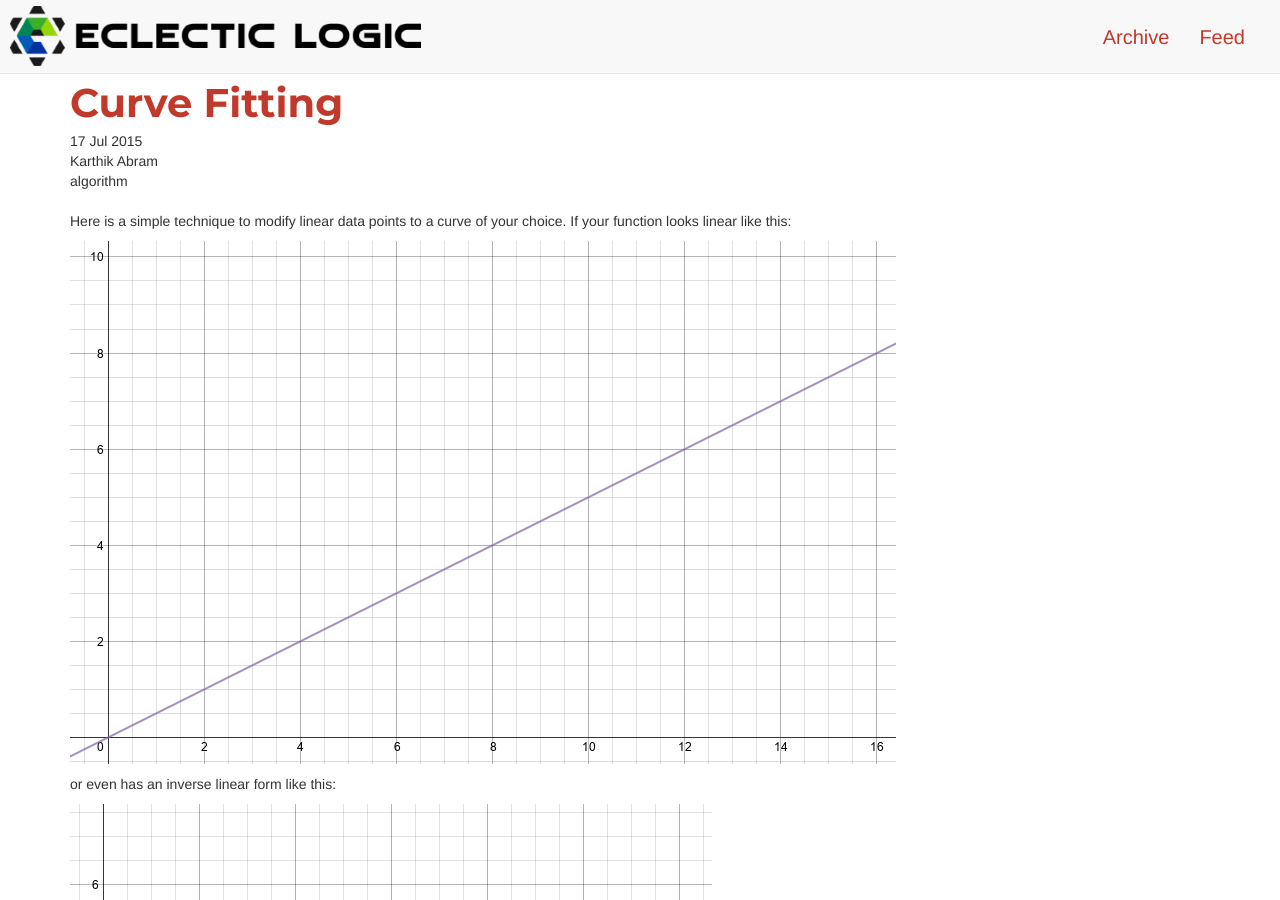
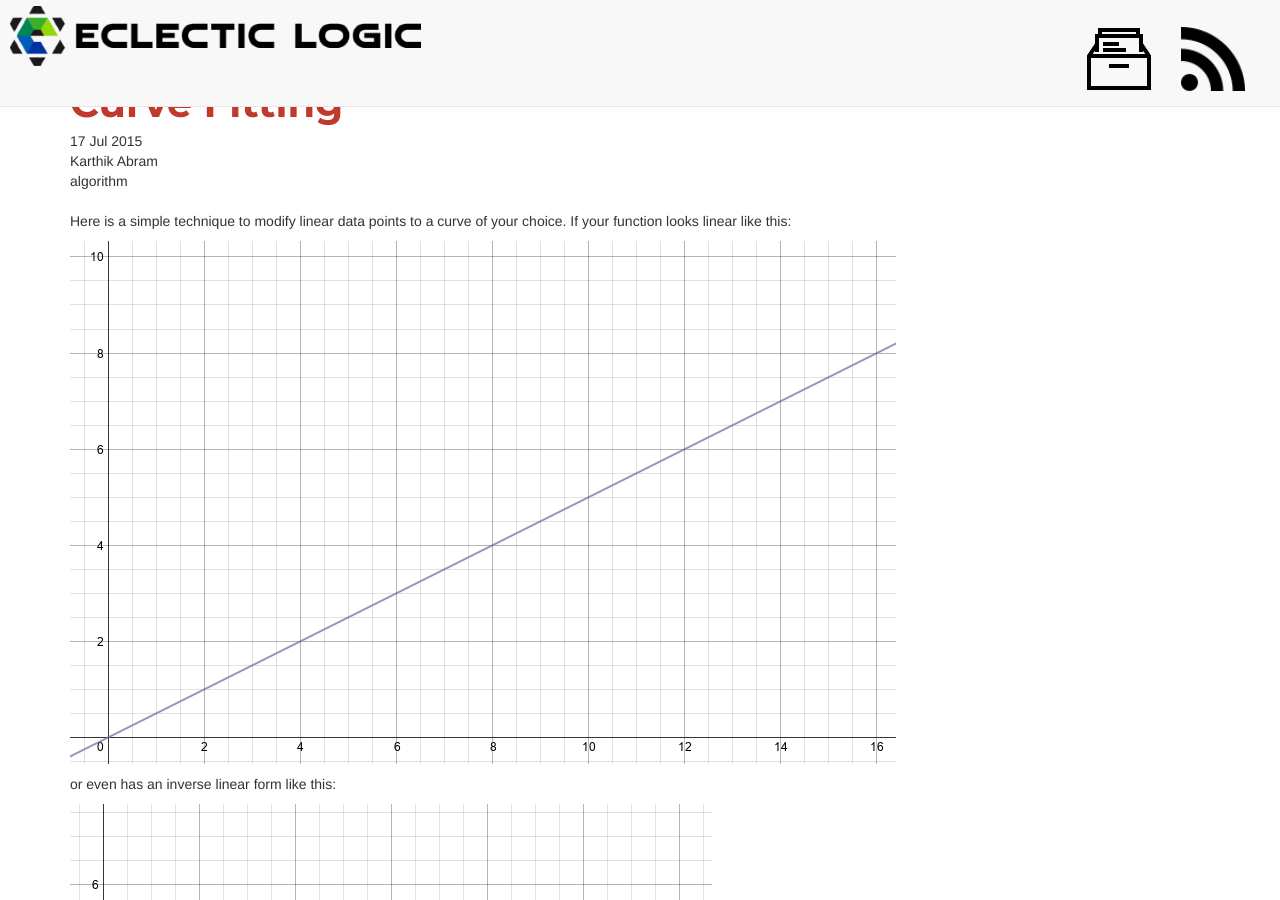
Before and after one commit to eclecticlogic/eclecticlogic.github.io, a Jekyll site: the page built from _posts/2015-07-17-curve-fitting.md, in a window 1280 px wide and 900 px high. Built offline with Jekyll 4.4.1, drawn with Linux system fonts in a browser that asks for light colours; nearby versions of some CDN libraries; comment, search, counter and statistics services are not loaded.

Commit message:
moving blog

```diff
--- a/_layouts/default.html
+++ b/_layouts/default.html
@@ -19,8 +19,8 @@
                 </div>
                 <div class="collapse navbar-collapse" id="eclectic-nav-collapse">
                     <ul class="nav navbar-nav navbar-right">
-                        <li><a href="/archive">Archive</a></li>
-                        <li><a href="/atom.xml">Feed</a></li>
+                        <li><a href="/archive"><img src="/public/images/archive.png"></a></li>
+                        <li><a href="/atom.xml"><img src="/public/images/rss-symbol.png"></a></li>
                     </ul>
                 </div>
             </div>
--- a/_posts/2015-07-17-curve-fitting.md
+++ b/_posts/2015-07-17-curve-fitting.md
@@ -7,19 +7,19 @@ tags: algorithm
 
 Here is a simple technique to modify linear data points to a curve of your choice. If your function looks linear like this:
 
-![]({{ site.baseurl }}public/images/blog/curve/linear-1.png)
+![](/public/images/blog/curve/linear-1.png)
 
 or even has an inverse linear form like this:
 
-![]({{ site.baseurl }}public/images/blog/curve/linear-2.png)
+![](/public/images/blog/curve/linear-2.png)
 
 And you want to instead map it to a curve that accentuates the initial values and suppresses the tail:
 
-![]({{ site.baseurl }}public/images/blog/curve/curve-1.png)
+![](/public/images/blog/curve/curve-1.png)
 
 or has an exponential drop at the end points like this:
 
-![]({{ site.baseurl }}public/images/blog/curve/curve-2.png)
+![](/public/images/blog/curve/curve-2.png)
 
 then, Cubic Bezier curves can be used to achieve the desired transformation. A Cubic Bezier curve is given by:
 
```
Also changed, not shown: _posts/2014-11-11-of-slurpees-and-bean-burrittos.md (+2 -2 lines), public/images/archive.png (added), public/images/rss-symbol.png (added).
